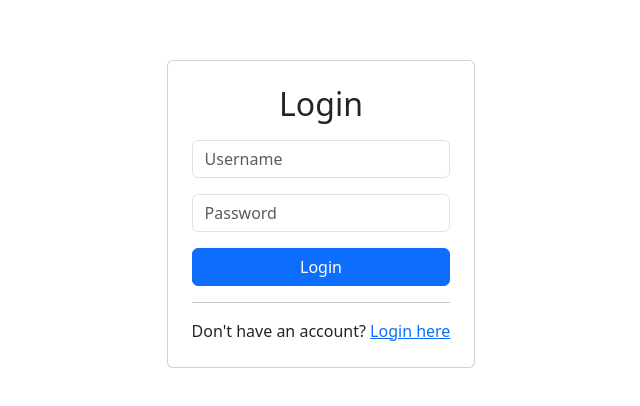
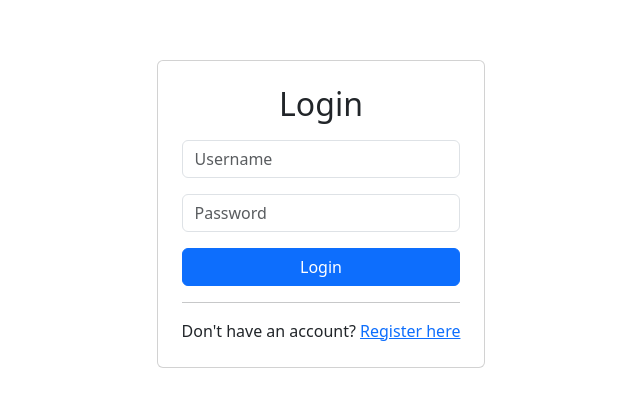
Before and after one commit to KhanhKhuat1504/sports-analytics-software, a React (Vite) app in the folder frontend/: page / in a window 1280 px wide. Shown: the part 186-592 px from the top of the page, without its empty margins (319-959 px from the left). Built offline with nearby package versions, Linux system fonts and the light colour scheme; what ag-grid-community would draw is missing.

Commit message:
change register link text display

```diff
--- a/frontend/src/components/Login/Login.tsx
+++ b/frontend/src/components/Login/Login.tsx
@@ -88,7 +88,7 @@ function Login() {
                     </form>
                     <hr className="my-3" />
                     <p className="text-center mb-0">
-                        Don't have an account? <Link to="/register">Login here</Link>
+                        Don't have an account? <Link to="/register">Register here</Link>
                     </p>
                 </div>
             </div>
```
